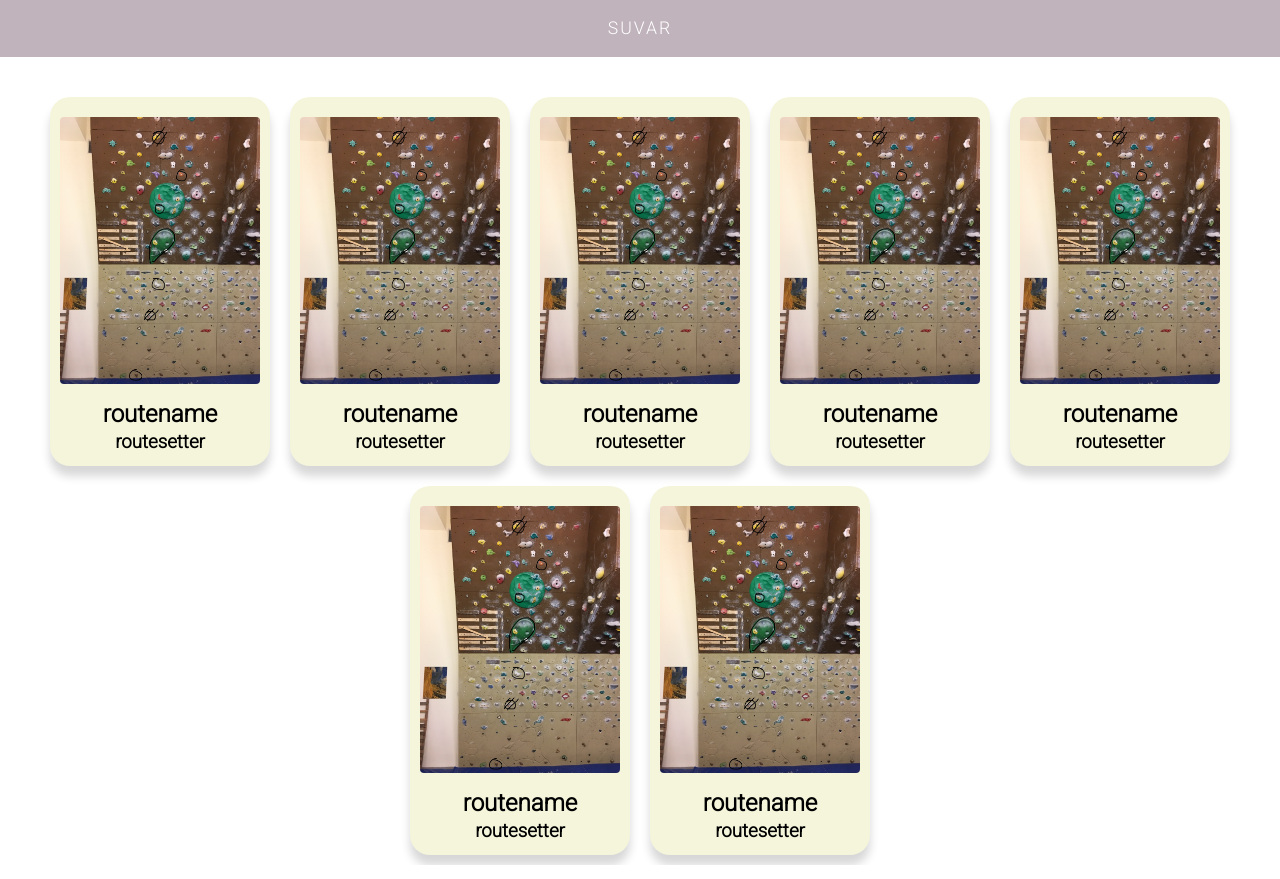
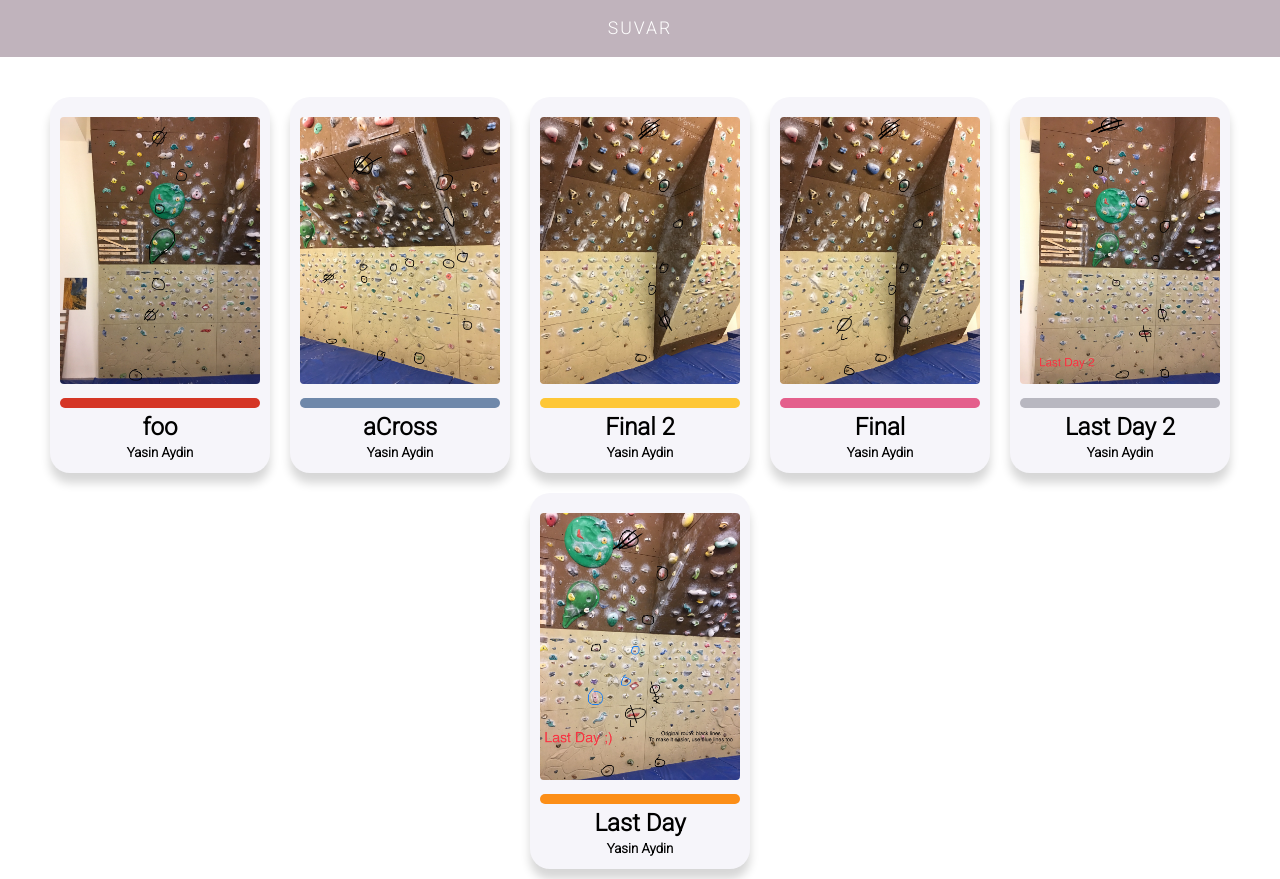
Before and after one commit to berkeatac/suvar, a React (Create React App) app: page / in a window 1280 px wide. Built offline with nearby package versions, Linux system fonts and the light colour scheme.

Commit message:
Improve route cards & connect to local json

```diff
--- a/src/components/App.js
+++ b/src/components/App.js
@@ -1,7 +1,8 @@
 import React, { useContext, useEffect } from "react";
-import Card from "../elements/Card/Card";
 import Header from "../components/Header/Header";
 import RouteCard from "../components/RouteCard/RouteCard";
+import images from "../constants/images";
+
 import "normalize.css";
 
 const App = () => {
@@ -18,27 +19,16 @@ const App = () => {
           justifyContent: "center"
         }}
       >
-        <div style={{ maxWidth: "500px", display: "inline", margin: "10px" }}>
-          <RouteCard />
-        </div>
-        <div style={{ maxWidth: "500px", display: "inline", margin: "10px" }}>
-          <RouteCard />
-        </div>
-        <div style={{ maxWidth: "500px", display: "inline", margin: "10px" }}>
-          <RouteCard />
-        </div>
-        <div style={{ maxWidth: "500px", display: "inline", margin: "10px" }}>
-          <RouteCard />
-        </div>
-        <div style={{ maxWidth: "500px", display: "inline", margin: "10px" }}>
-          <RouteCard />
-        </div>
-        <div style={{ maxWidth: "500px", display: "inline", margin: "10px" }}>
-          <RouteCard />
-        </div>
-        <div style={{ maxWidth: "500px", display: "inline", margin: "10px" }}>
-          <RouteCard />
-        </div>
+        {images.map(element => (
+          <div style={{ maxWidth: "500px", display: "inline", margin: "10px" }}>
+            <RouteCard
+              imgUrl={element.src}
+              routeName={element.title}
+              routeSetter={element.creator}
+              color={element.grade}
+            />
+          </div>
+        ))}
       </div>
     </>
   );
--- a/src/components/RouteCard/RouteCard.js
+++ b/src/components/RouteCard/RouteCard.js
@@ -1,7 +1,8 @@
 import React from "react";
 import Card from "../../elements/Card/Card";
+import colors from "../../constants/colors";
 
-const RouteCard = () => {
+const RouteCard = props => {
   return (
     <Card color="beige">
       <div style={{ width: "200px", margin: "10px" }}>
@@ -11,11 +12,23 @@ const RouteCard = () => {
             margin: "10px auto",
             borderRadius: "4px"
           }}
-          src={require("../../assets/route_images/_yasinaydin.JPG")}
+          src={require(`../../assets/route_images/${props.imgUrl}`)}
           alt="placeholder"
         ></img>
-        <h2 style={{ textAlign: "center", margin: "3px" }}>routename</h2>
-        <h3 style={{ textAlign: "center", margin: "3px" }}>routesetter</h3>
+        <div
+          style={{
+            height: "10px",
+            backgroundColor: colors[`g_${props.color}`],
+            borderRadius: "6px",
+            marginBottom: "6px"
+          }}
+        />
+        <h2 style={{ textAlign: "center", margin: "3px" }}>
+          {props.routeName}
+        </h2>
+        <h5 style={{ textAlign: "center", margin: "3px" }}>
+          {props.routeSetter}
+        </h5>
       </div>
     </Card>
   );
--- /dev/null
+++ b/src/constants/colors.js
@@ -0,0 +1,12 @@
+const colors = {
+  g_green: "#c6ecae",
+  g_yellow: "#fec736",
+  g_blue: "#6f88aa",
+  g_orange: "#fc8e17",
+  g_red: "#d53626",
+  g_pink: "#e45f8c",
+  g_black: "#002323",
+  g_ungraded: "#b8b7c0"
+};
+
+export default colors;
--- a/src/constants/images.js
+++ b/src/constants/images.js
@@ -4,28 +4,28 @@ const images = [
     src: "_yasinaydin.JPG",
     title: "foo",
     creator: "Yasin Aydin",
-    grade: "ungraded"
+    grade: "red"
   },
   {
     id: 2,
     src: "aCross_yasinaydin.JPG",
     title: "aCross",
     creator: "Yasin Aydin",
-    grade: "ungraded"
+    grade: "blue"
   },
   {
     id: 3,
     src: "final2_yasinaydin.JPG",
     title: "Final 2",
     creator: "Yasin Aydin",
-    grade: "ungraded"
+    grade: "yellow"
   },
   {
     id: 4,
     src: "final_yasinaydin.JPG",
     title: "Final",
     creator: "Yasin Aydin",
-    grade: "ungraded"
+    grade: "pink"
   },
   {
     id: 5,
@@ -39,7 +39,7 @@ const images = [
     src: `Last Day_yasinaydin.JPG`,
     title: "Last Day",
     creator: "Yasin Aydin",
-    grade: "ungraded"
+    grade: "orange"
   }
 ];
 
--- a/src/elements/Card/Card.js
+++ b/src/elements/Card/Card.js
@@ -4,7 +4,8 @@ import classes from "./Card.module.css";
 
 const card = props => {
   return (
-    <div className={classes.Card} style={{ backgroundColor: `${props.color}` }}>
+    <div className={classes.Card}>
+      {/*style={{ backgroundColor: `${props.color}` }}> */}
       {props.children}
     </div>
   );
```
